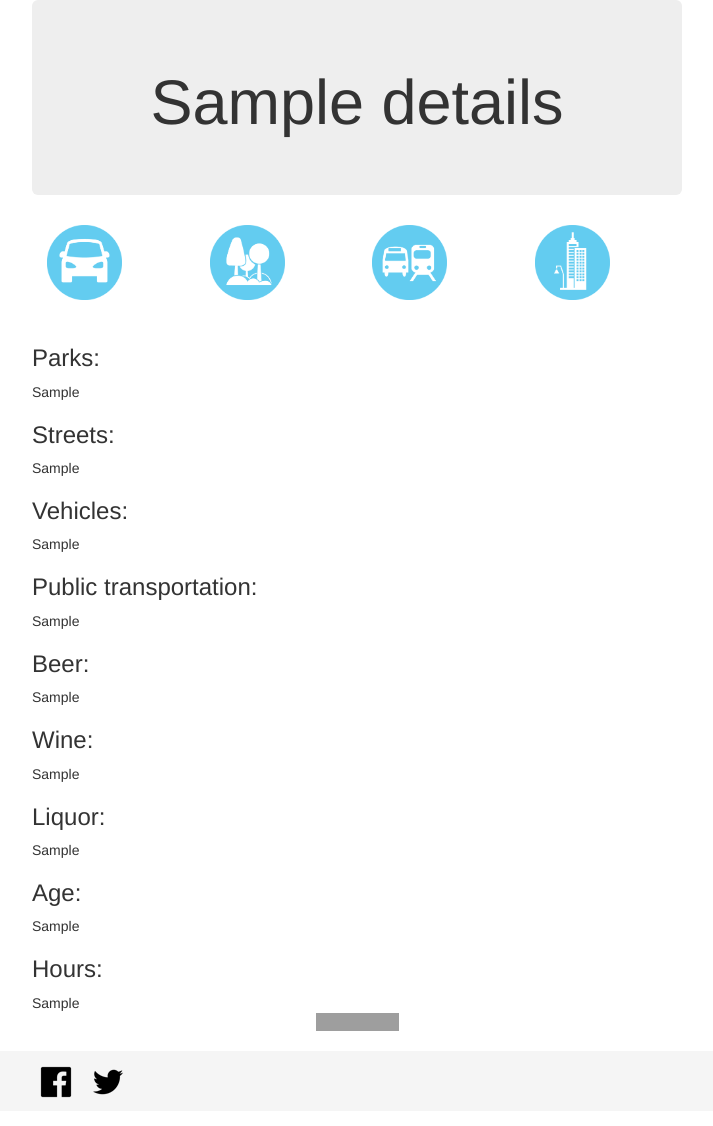
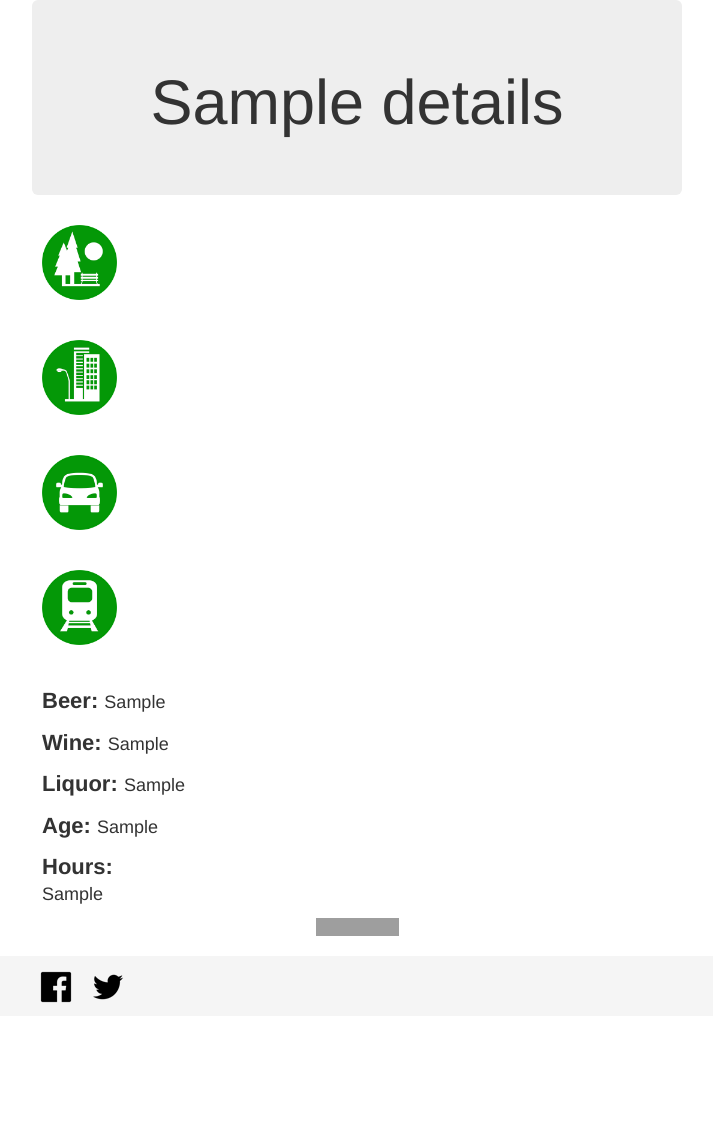
Before and after one commit to johnshiver/cidh, a Django app: page /city_detail/1/ in a window 1280 px wide. Shown: the whole page, without its empty margins (283-996 px from the left). After the commit the page ends 1003 px from the top, so only its background shows below. Run offline with Django 3.2, Linux system fonts and the light colour scheme; tables that the repository leaves empty hold one stand-in row (values such as "Sample post"); some libraries are stand-ins or nearby versions; grey boxes are pictures that could not be loaded.

Commit message:
Added icons

```diff
--- a/cidh/cities/templates/city.html
+++ b/cidh/cities/templates/city.html
@@ -11,6 +11,7 @@
 <a href='/city_detail/{{city.id}}'>
   <img src="/static/photos/Checkmark.gif" height="200" width="200">
 </a>
+<p style="margin-left:50px;">(click for details)</p>
 
 
 {% else %}
--- a/cidh/cities/templates/city_detail.html
+++ b/cidh/cities/templates/city_detail.html
@@ -4,100 +4,62 @@
 
 {% block content %}
 
-<div class="icons">
 
-<!-- icons -->
-<div class="col-md-3">
-    <a href='#vehicle'>
-    <img src="/static/photos/car.gif" alt="" height="75" width="75">
-    </a>
-</div>
-<div class="col-md-3">
-    <a href='#park'>
-    <img src="/static/photos/park1.gif" alt="" height="75" width="75">
-    </a>
-</div>
-<div class="col-md-3">
-    <a href='#transportation'>
-    <img src="/static/photos/public_transport.gif" alt="" height="75" width="75">
-    </a>
-</div>
-<div class="col-md-3">
-    <a href='#street'>
-    <img src="/static/photos/street1.gif" alt="" height="75" width="75">
-    </a>
-</div>
-<!-- endicons -->
-
-</div>
+<!-- descriptions -->
+<ul>
+<li>
+<p class="lead">
+{% if city.park %}<img src="/static/photos/park_green.png" alt="" height="75" width="75" style="margin-right: 15px;">
+{% else %} <img src="/static/photos/park_red.png" alt="" style="margin-right:15px" height="75" width="75">{{ city.park_info }}</li>
+</p>
+{% endif %}
 
 
-<!-- descriptions -->
-<h3>Parks: </h3>
-<div id="park">
+
+<li>
+<p class="lead">
+{% if city.street %}<img src="/static/photos/street_green.png" alt="" height="75" width="75" style="margin-right: 15px;">
+{% else %} <img src="/static/photos/street_red.png" alt="" style="margin-right:15px" height="75" width="75">{{ city.street_info }}</li>
+</p>
+{% endif %}
 
 
-    {{ city.park_info }}
+<li>
+<p class="lead">
+{% if city.vehicle %}<img src="/static/photos/car_green.png" alt="" height="75" width="75" style="margin-right: 15px;">
+{% else %} <img src="/static/photos/car_red.png" alt="" style="margin-right:15px" height="75" width="75">{{ city.vehicle_info }}</li>
+</p>
+{% endif %}
 
-</div>
+<li>
+<p class="lead">
+{% if city.transportation %}<img src="/static/photos/transport_green.png" alt="" height="75" width="75" style="margin-right: 15px;">
+{% else %} <img src="/static/photos/transport_red.png" alt="" style="margin-right:15px" height="75" width="75">{{ city.transportation_info }}</li>
+</p>
+{% endif %}
 
 
-<h3>Streets: </h3>
-<div id="street">
-
-    {{ city.street_info }}
-
-</div>
-
-<h3>Vehicles: </h3>
-<div id="vehicle">
-
-    {{ city.street_info }}
-
-</div>
-
-<h3>Public transportation: </h3>
-<div id="transportation">
-
-    {{ city.transportation_info }}
-
-</div>
-
-<h3>Beer: </h3>
-<div id="beer">
-
-    {{ city.beer }}
-
-</div>
-
-<h3>Wine: </h3>
-<div id="wine">
-
-    {{ city.wine }}
-
-</div>
-
-<h3>Liquor: </h3>
-<div id="liquor">
-
-    {{ city.liquor }}
-
-</div>
-
-<h3>Age: </h3>
-<div id="age">
-
-    {{ city.age }}
-
-</div>
+<li>
+<p style="font-size:18px;"><b style="font-size:22px;">Beer: </b>{{ city.beer }}</p>
+</li>
 
 
-<h3>Hours: </h3>
-<div id="hours">
+<li>
+<p style="font-size:18px;"><b style="font-size:22px;">Wine: </b>{{ city.wine }}</p>
+</li>
+
+<li>
+<p style="font-size:18px;"><b style="font-size:22px;">Liquor: </b>{{ city.liquor }}</p>
+</li>
+
+<li>
+<p style="font-size:18px;"><b style="font-size:22px;">Age: </b>{{ city.age }}</p>
+</li>
 
 
-    {{ city.hours }}
+<li>
+<b style="font-size:22px;">Hours: </b><p style="font-size:18px;">{{ city.hours }}</p>
+</li>
 
-</div>
 
 {% endblock %}
```
Also changed, not shown: cidh/cities/templates/index.html (+8 -4 lines), cidh/cities/static/photos/car_amber.png (added), cidh/cities/static/photos/car_green.png (added), cidh/cities/static/photos/car_red.png (added), cidh/cities/static/photos/park2_amber.png (added), cidh/cities/static/photos/park2_green.png (added), cidh/cities/static/photos/park2_red.png (added), cidh/cities/static/photos/park_amber.png (added), cidh/cities/static/photos/park_green.png (added), cidh/cities/static/photos/park_red.png (added), cidh/cities/static/photos/street_amber.png (added), cidh/cities/static/photos/street_green.png (added), cidh/cities/static/photos/street_red.png (added), cidh/cities/static/photos/transport_amber.png (added), 2 more files.
